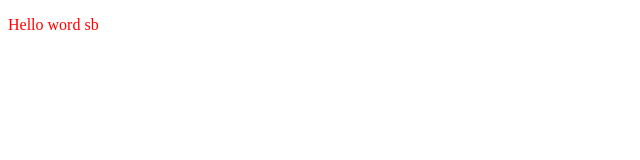
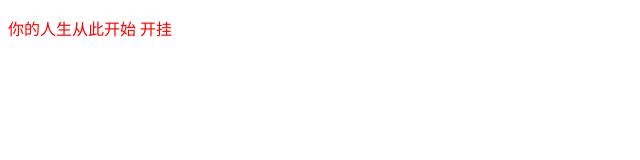
Before and after one commit to baixiaosh/next-tools, a Next.js app: page / in a window 1280 px wide. Shown: the top 160 px of the page, without its empty margins (0-640 px from the left). Built offline with nearby package versions, Linux system fonts and the light colour scheme.

Commit message:
Update index.jsx

```diff
--- a/pages/index.jsx
+++ b/pages/index.jsx
@@ -5,7 +5,7 @@ import './index.less';
 class Index extends React.Component {
     static async getInitialProps({ req }) {
         console.log(req.headers['user-agent']);
-        return { test: 'sb' };
+        return { test: '开挂' };
     }
     render() {
         return (
@@ -15,7 +15,7 @@ class Index extends React.Component {
                     <meta name="viewport" content="initial-scale=1.0, width=device-width" />
                 </Head>
                 <div className="xxx">
-                    <p>Hello word {this.props.test}</p>
+                    <p>你的人生从此开始 {this.props.test}</p>
                 </div>
             </div>
         );
```
